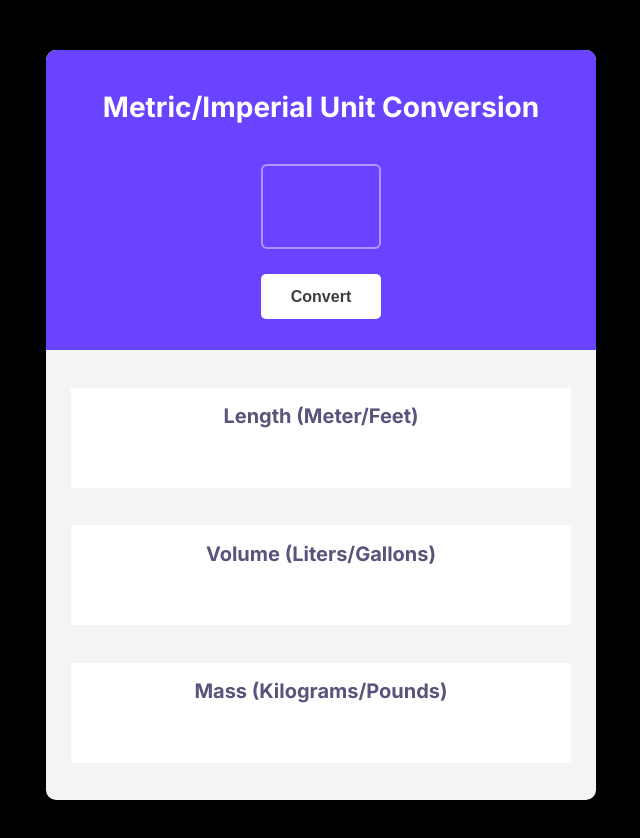
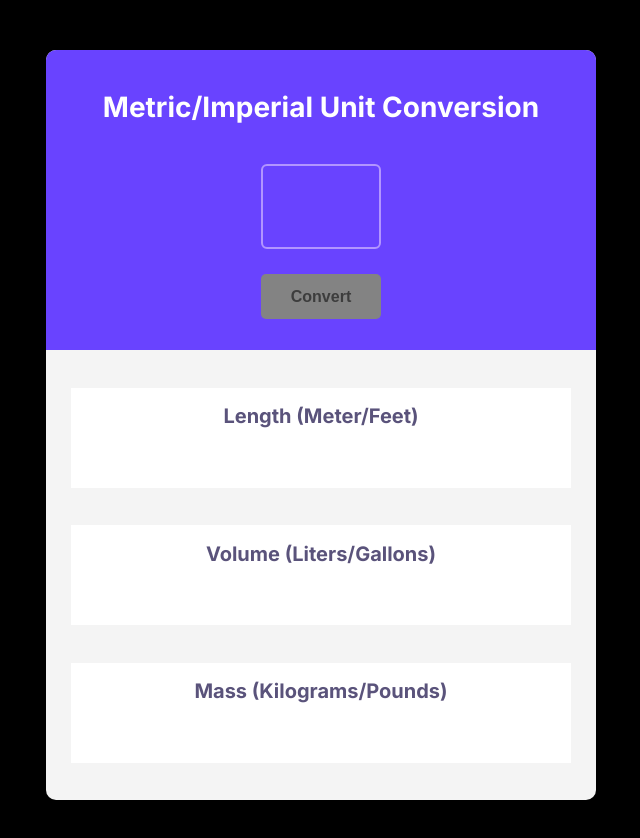
Before and after one commit to 5moothie/unit_converter, a website built with Vite: page index.html in a window 1280 px wide. In both pictures the pointer is over the button "Convert". Shown: the whole page, without its empty margins (319-959 px from the left). Built offline with nearby package versions, Linux system fonts and the light colour scheme.

Commit message:
Add visuals
Adding hover animation for the button

```diff
--- a/index.css
+++ b/index.css
@@ -68,6 +68,10 @@ body {
     margin: 25px auto;
 }
 
+#head-btn:hover {
+    background-color: #838383;
+}
+
 #body {
     height: 450px;
     margin: 0;
```
